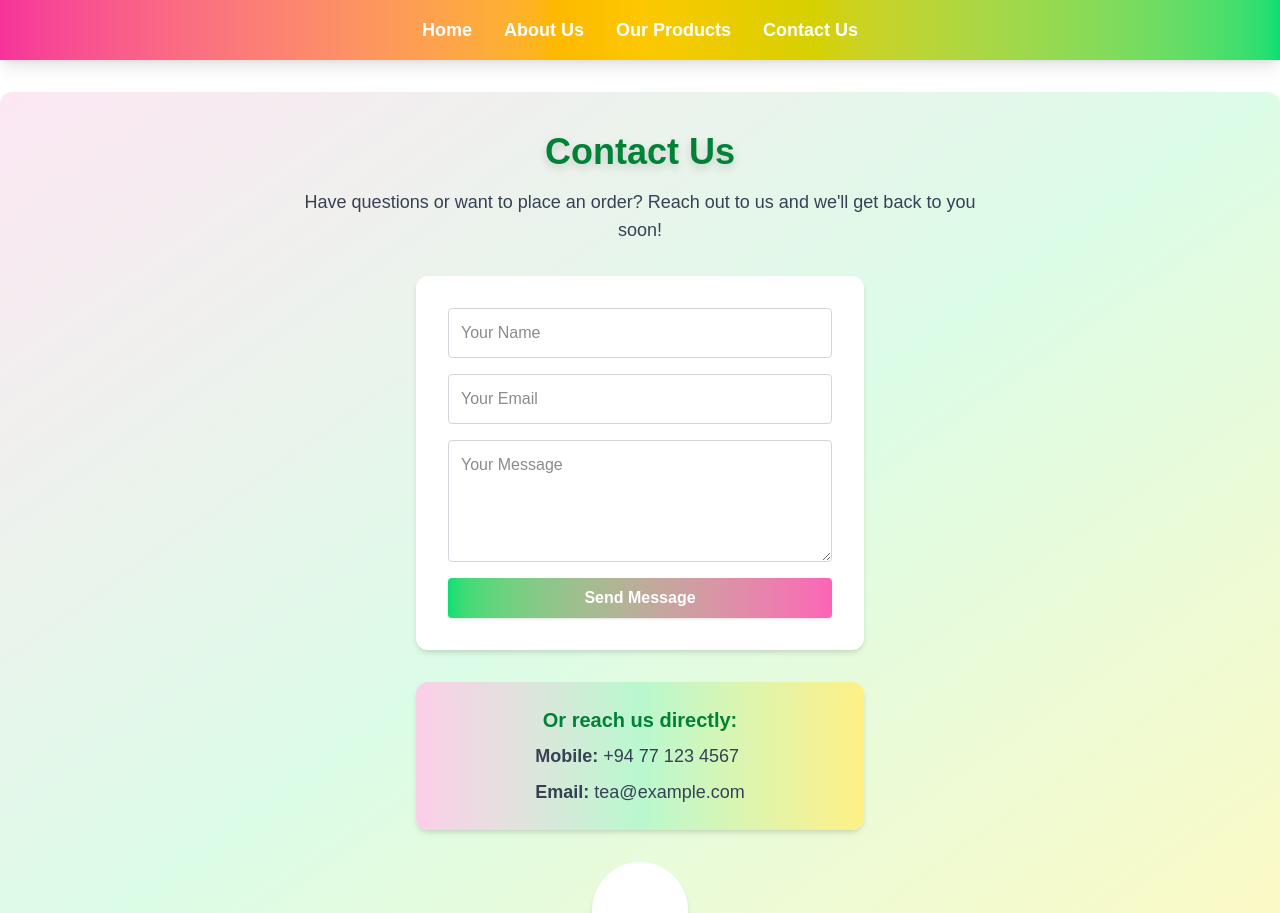
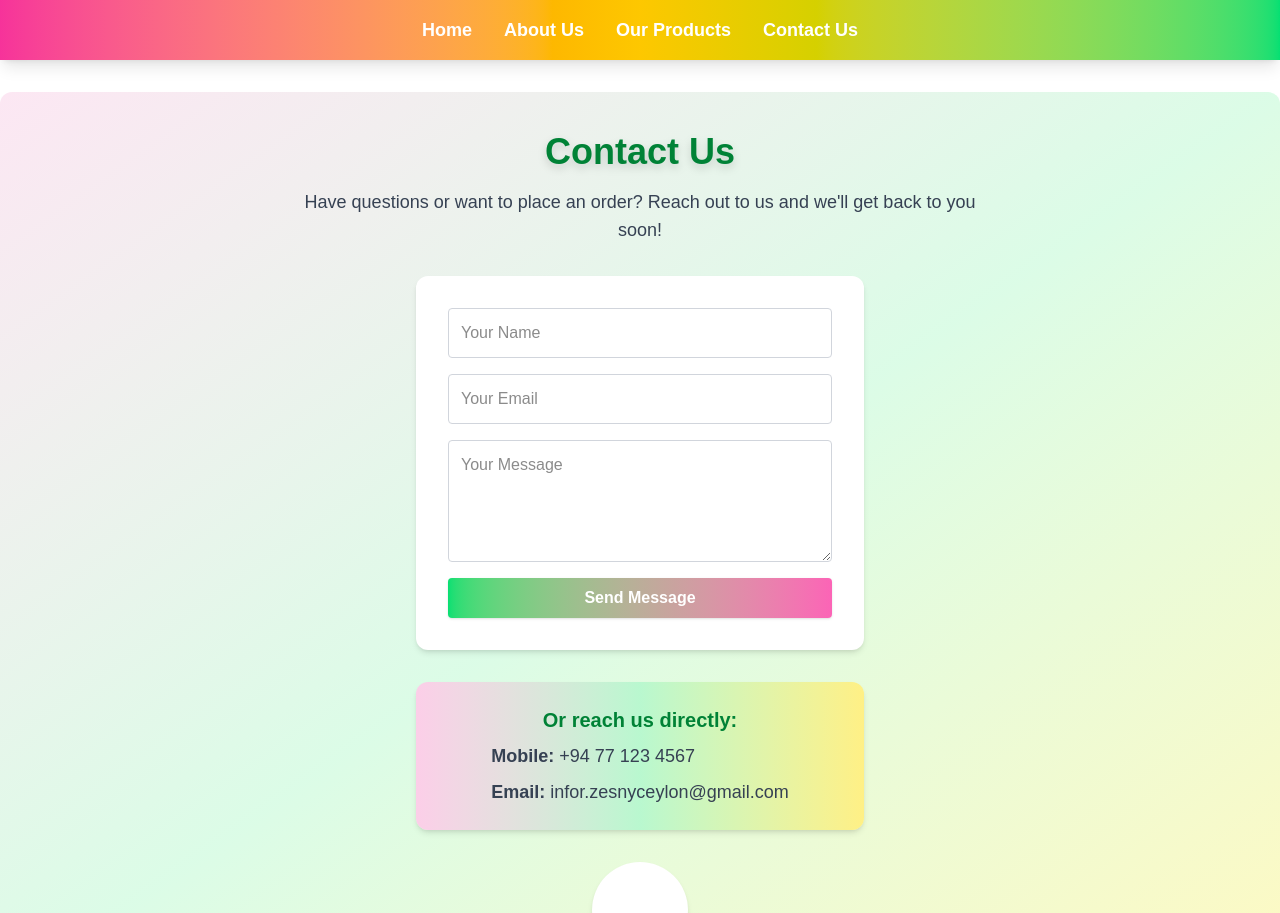
Before and after one commit to danushkawathupitiya/zesny-agry, a Next.js app: page /contact in a window 1280 px wide. Shown: the top 913 px of the page. Built offline with nearby package versions, Linux system fonts and the light colour scheme.

Commit message:
email chenge kala

```diff
--- a/src/app/contact/page.tsx
+++ b/src/app/contact/page.tsx
@@ -13,7 +13,7 @@ export default function Contact() {
         <h2 className="text-xl font-bold text-green-700 mb-2">Or reach us directly:</h2>
         <div className="flex flex-col gap-2 text-gray-700 text-lg">
           <span><strong>Mobile:</strong> +94 77 123 4567</span>
-          <span><strong>Email:</strong> tea@example.com</span>
+          <span><strong>Email:</strong> infor.zesnyceylon@gmail.com</span>
         </div>
       </div>
       <img src="/vercel.svg" alt="Contact Tea" className="w-24 h-24 mt-8 bg-white rounded-full p-4 shadow-md" />
```
